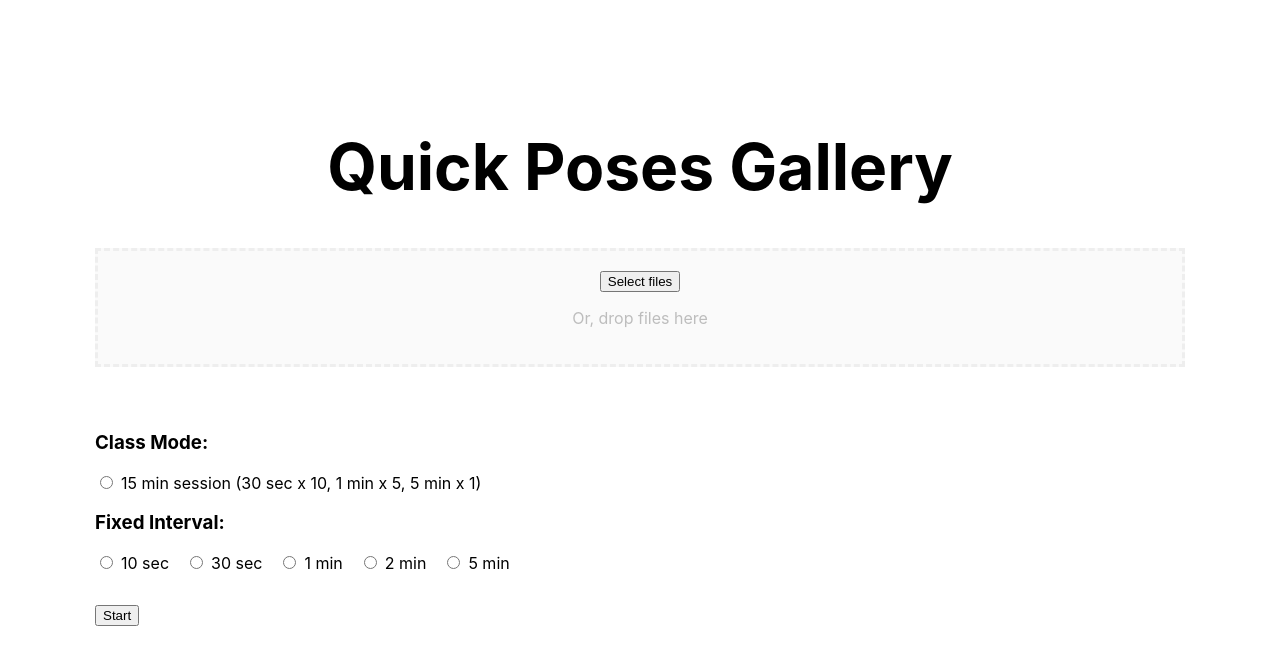
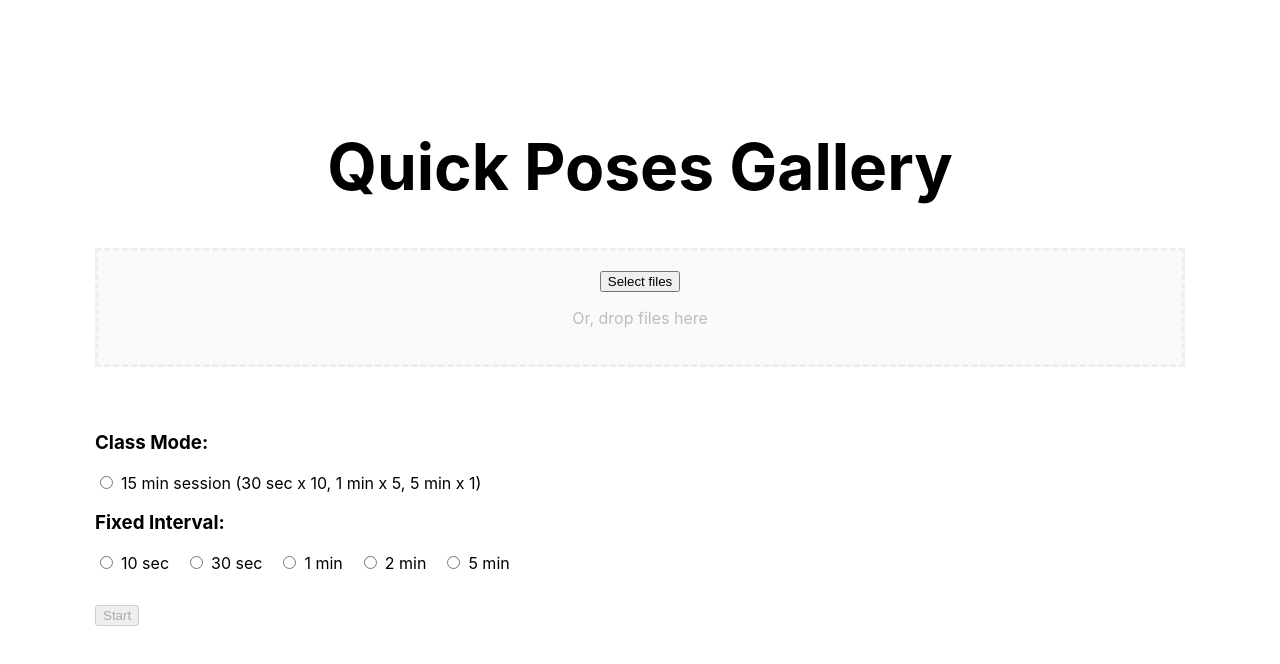
Before and after one commit to Luxiyalu/quick-poses-gallery, a Next.js app: page / in a window 1280 px wide. Shown: the top 664 px of the page. Built offline with nearby package versions, Linux system fonts and the light colour scheme.

Commit message:
Disable start button if no option is selected

```diff
--- a/components/GalleryOptions/GalleryOptions.js
+++ b/components/GalleryOptions/GalleryOptions.js
@@ -1,7 +1,7 @@
 import css from './GalleryOptions.module.css'
 import { OPTIONS } from '../../services'
 
-export default function GalleryOptions({ handleOptionChange, startGallery }) {
+export default function GalleryOptions({ handleOptionChange, startGallery, selectedOption }) {
     const intervalOptions = [
         { label: '10 sec', key: 10 },
         { label: '30 sec', key: 30 },
@@ -53,7 +53,11 @@ export default function GalleryOptions({ handleOptionChange, startGallery }) {
                     )
                 })}
             </div>
-            <button className={css.startButton} onClick={() => startGallery()}>
+            <button
+                className={css.startButton}
+                onClick={() => startGallery()}
+                disabled={!selectedOption}
+            >
                 Start
             </button>
         </section>
--- a/pages/index.js
+++ b/pages/index.js
@@ -108,6 +108,7 @@ export default function Home() {
                 <Dropzone files={files} setFiles={setFiles} />
 
                 <GalleryOptions
+                    selectedOption={option}
                     startGallery={startGallery}
                     handleOptionChange={handleOptionChange}
                 />
```
